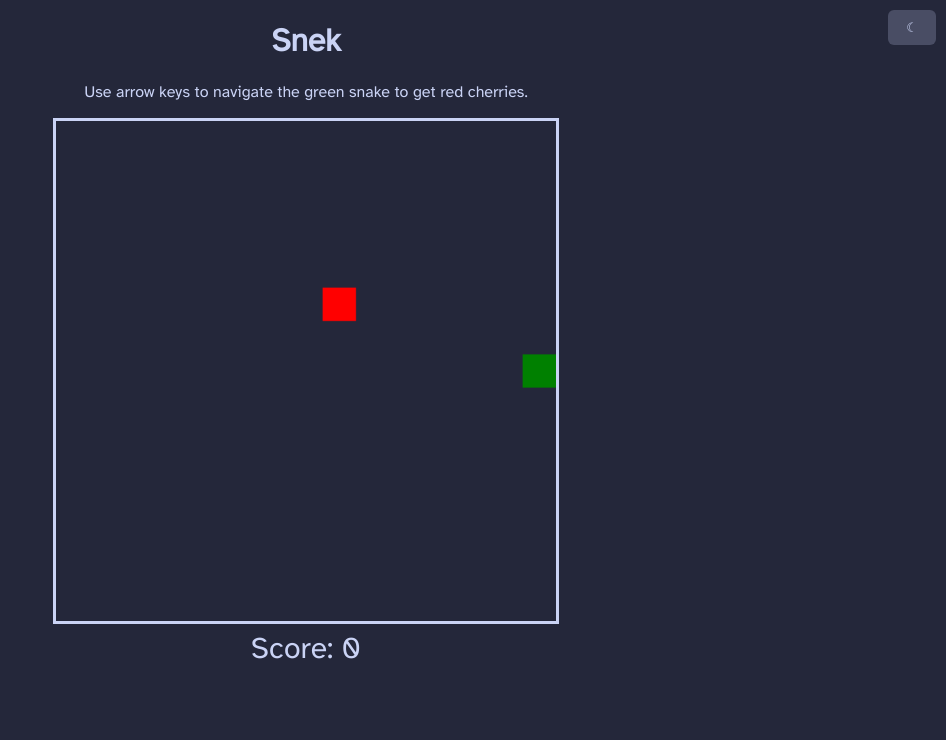
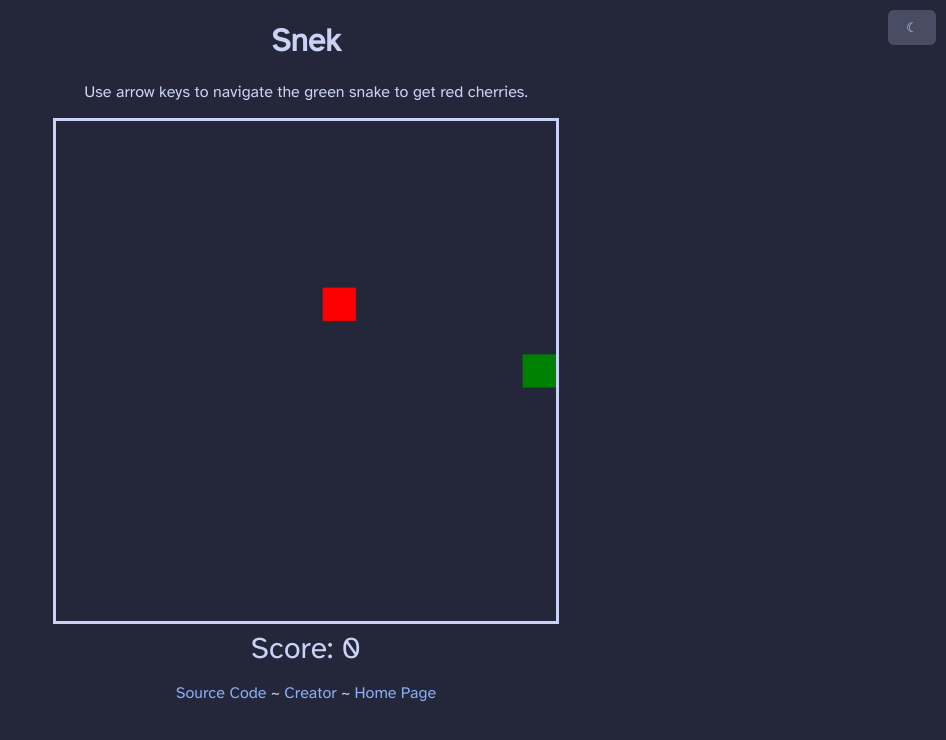
Before and after one commit to Atmois/snek, a website: page index.html in a window 1280 px wide. Shown: the whole page, without its empty margins (334-1280 px from the left). Drawn offline with Linux system fonts and the light colour scheme.

Commit message:
add link

```diff
--- a/index.html
+++ b/index.html
@@ -15,6 +15,7 @@
     <canvas id="snekGame"></canvas>
     <div id="scoreTxt">Score: 0</div>
     <button id="toggleDarkMode" class="button">☾</button>
+    <p><a href="https://git.gay/Atmois/snek" target="_blank">Source Code</a> ~ <a href="https://atmois.com" target="_blank">Creator</a> ~ <a href="https://games.atmois.com" target="_blank">Home Page</a></p>
     <script src="main.js"></script>
 </body>
 
```
